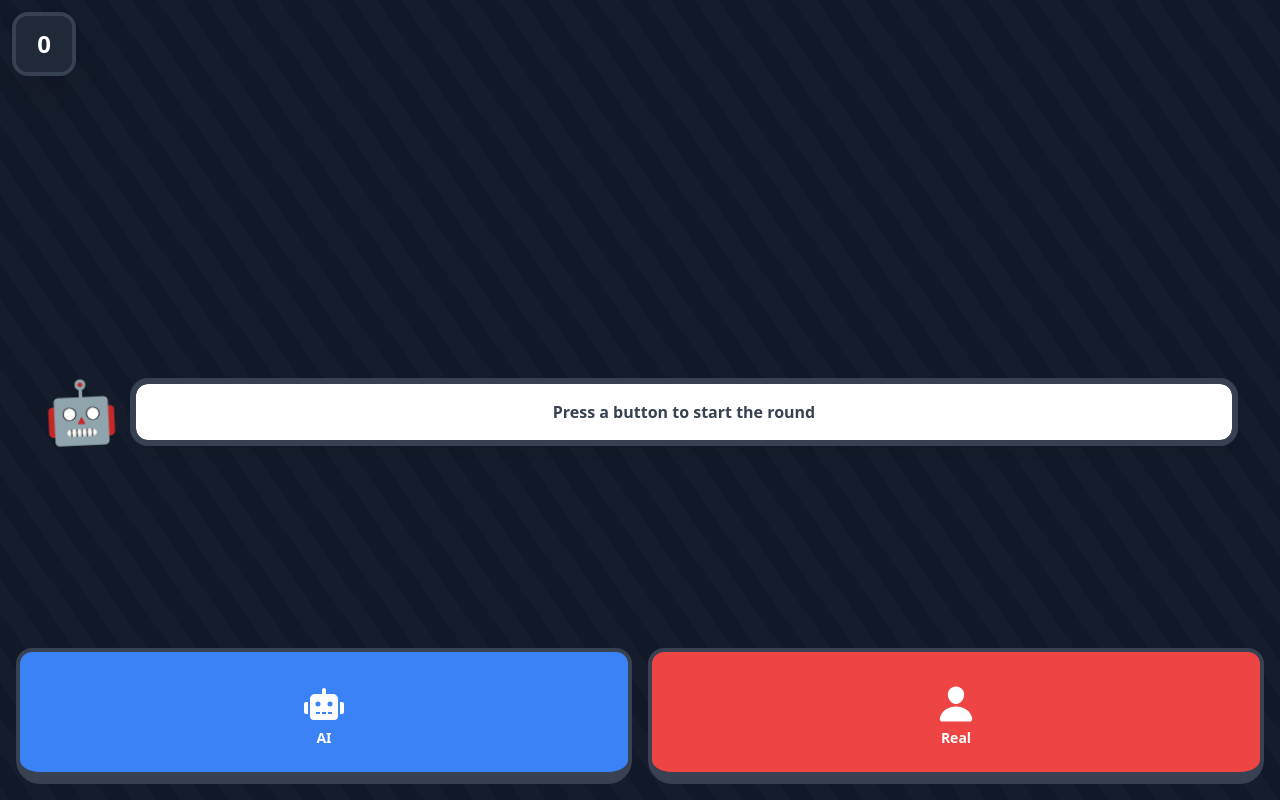
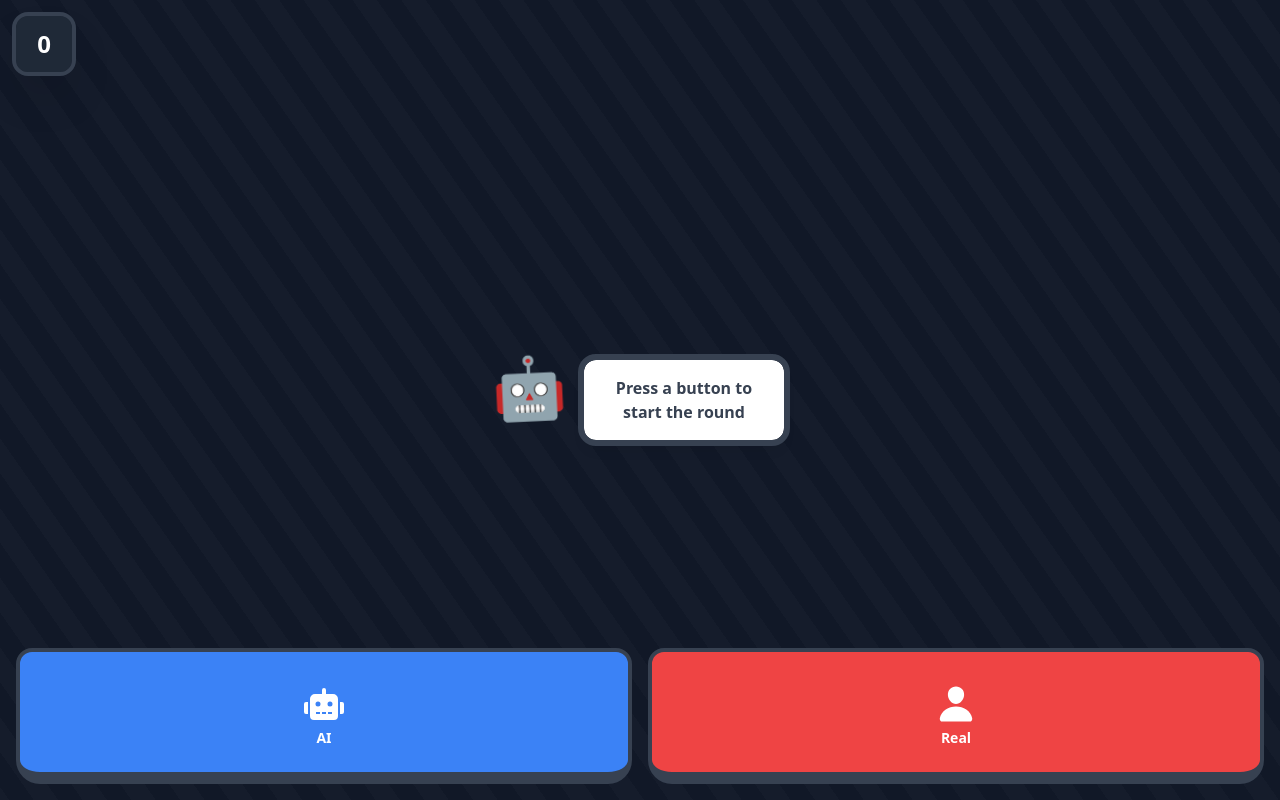
Before and after one commit to ace-lowder/ai-or-not, a React (Vite) app: page / in a window 1280 px wide. Built offline with nearby package versions, Linux system fonts and the light colour scheme.

Commit message:
Dialogue box is properly spaced when created

```diff
--- a/src/components/Dialogue.tsx
+++ b/src/components/Dialogue.tsx
@@ -28,8 +28,11 @@ const Dialogue: React.FC<DialogueProps> = ({ children }) => {
       <div className="float relative">
         <span className="text-6xl sway absolute">🤖</span>
       </div>
-      <div className="ml-[5.5rem] flex-grow bg-white outline outline-[6px] outline-gray-700 text-gray-700 font-bold text-center rounded-xl p-4 shadow-lg">
-        {visibleWords.join(' ')}
+      <div className="ml-[5.5rem] flex-grow bg-white outline outline-[6px] outline-gray-700 text-gray-700 font-bold text-center rounded-xl p-4 shadow-lg relative">
+        <span className="text-white">{children}</span>
+        <span className="absolute inset-0 p-4 box-content">
+          {visibleWords.join(' ')}
+        </span>
       </div>
     </div>
   );
--- a/src/components/RoundDisplay.tsx
+++ b/src/components/RoundDisplay.tsx
@@ -33,7 +33,7 @@ const RoundDisplay: React.FC = () => {
   }, [fetchedComment]);
 
   return (
-    <motion.div className="fixed bottom-[45%] w-full px-12 overflow-visible flex flex-col gap-8 z-10">
+    <motion.div className="fixed bottom-[45%] w-full max-w-96 px-12 overflow-visible flex flex-col gap-8 z-10">
       <AnimatePresence initial={false}>
         {elements.map((element, index) => (
           <motion.div
```
